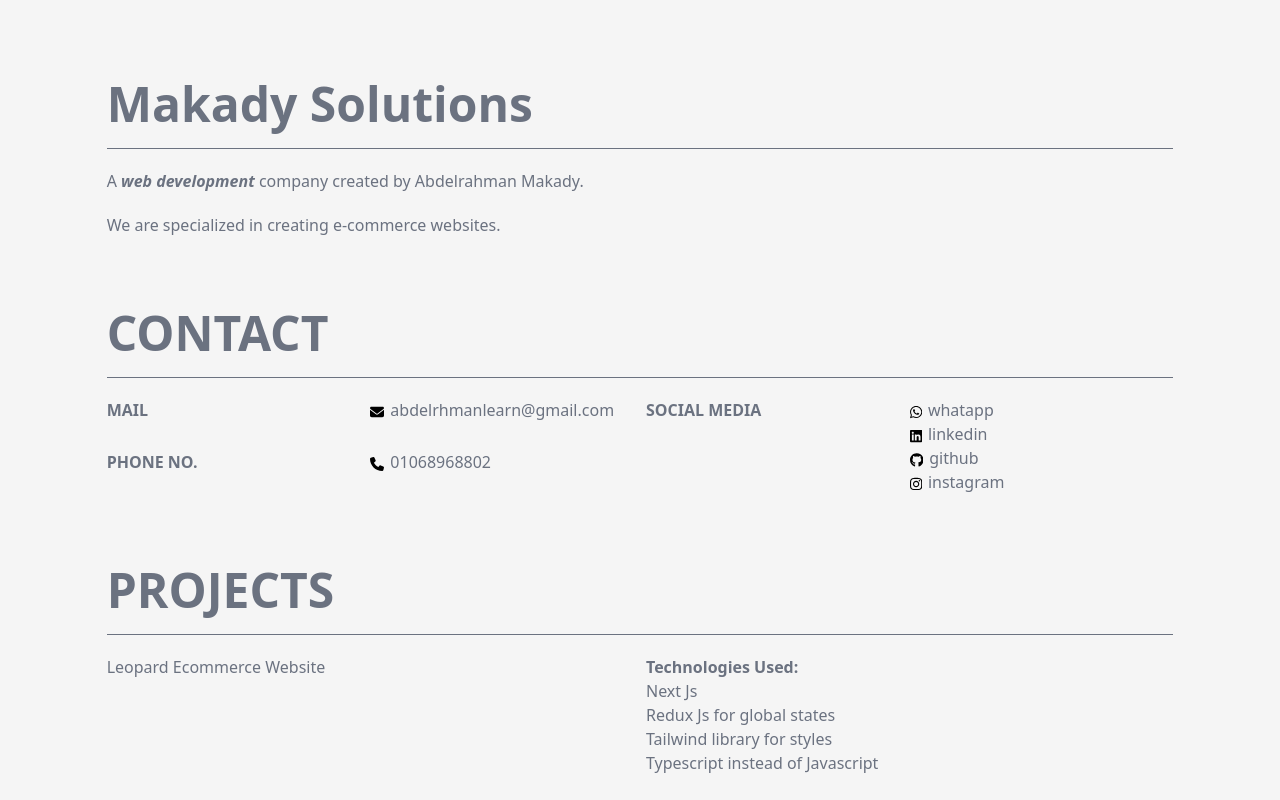
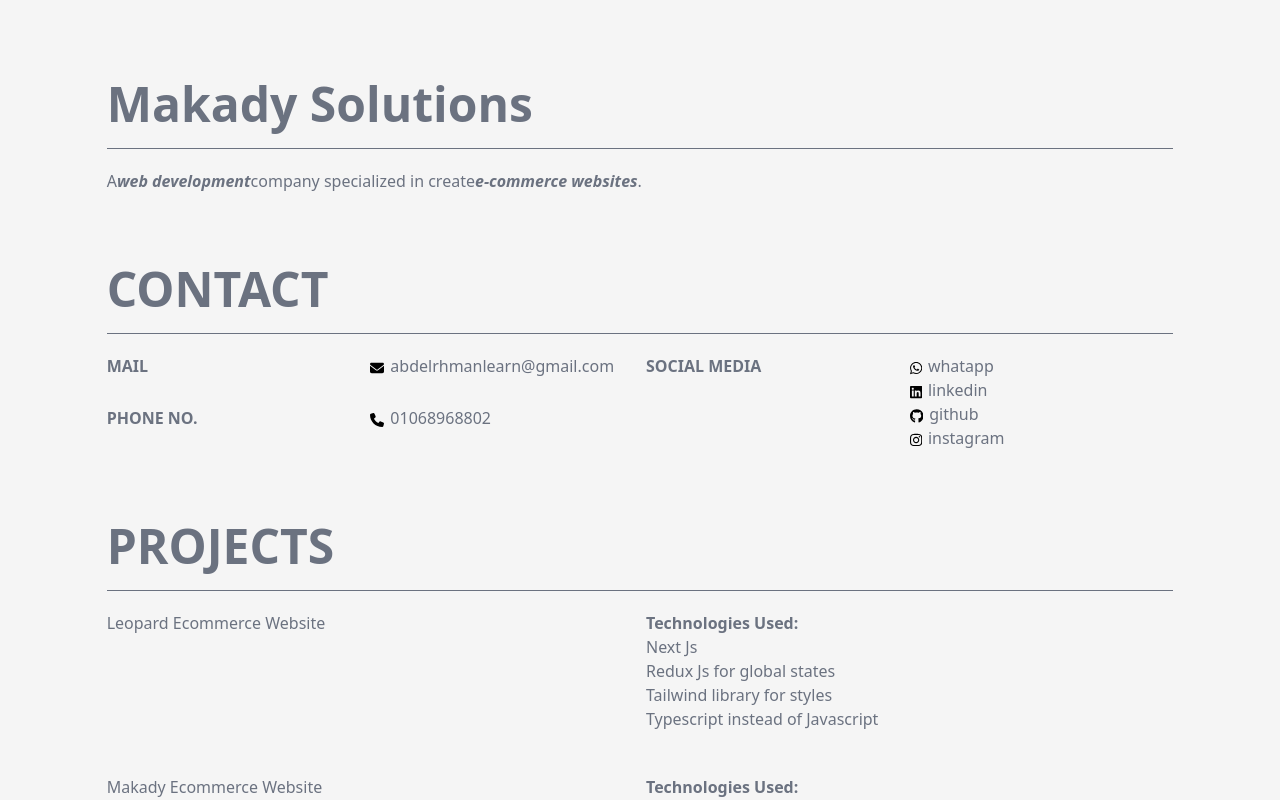
Before and after one commit to abdolrhman-mo/nextjs-ams, a Next.js app: page / in a window 1280 px wide. Shown: the top 800 px of the page. Built offline with nearby package versions, Linux system fonts and the light colour scheme.

Commit message:
changed text

```diff
--- a/app/page.tsx
+++ b/app/page.tsx
@@ -9,10 +9,14 @@
         <hr className="border-gray-500" />
         <p>
             A
-            <span className="italic font-semibold"> web development </span>
-            company created by Abdelrahman Makady.
+            <span className="italic font-semibold">
+              web development
+            </span>
+            company specialized in create
+            <span className="italic font-semibold">
+              e-commerce websites
+            </span>.
         </p>
-        <p>We are specialized in creating e-commerce websites.</p>
       </div>
       <br />
       <br />
```
